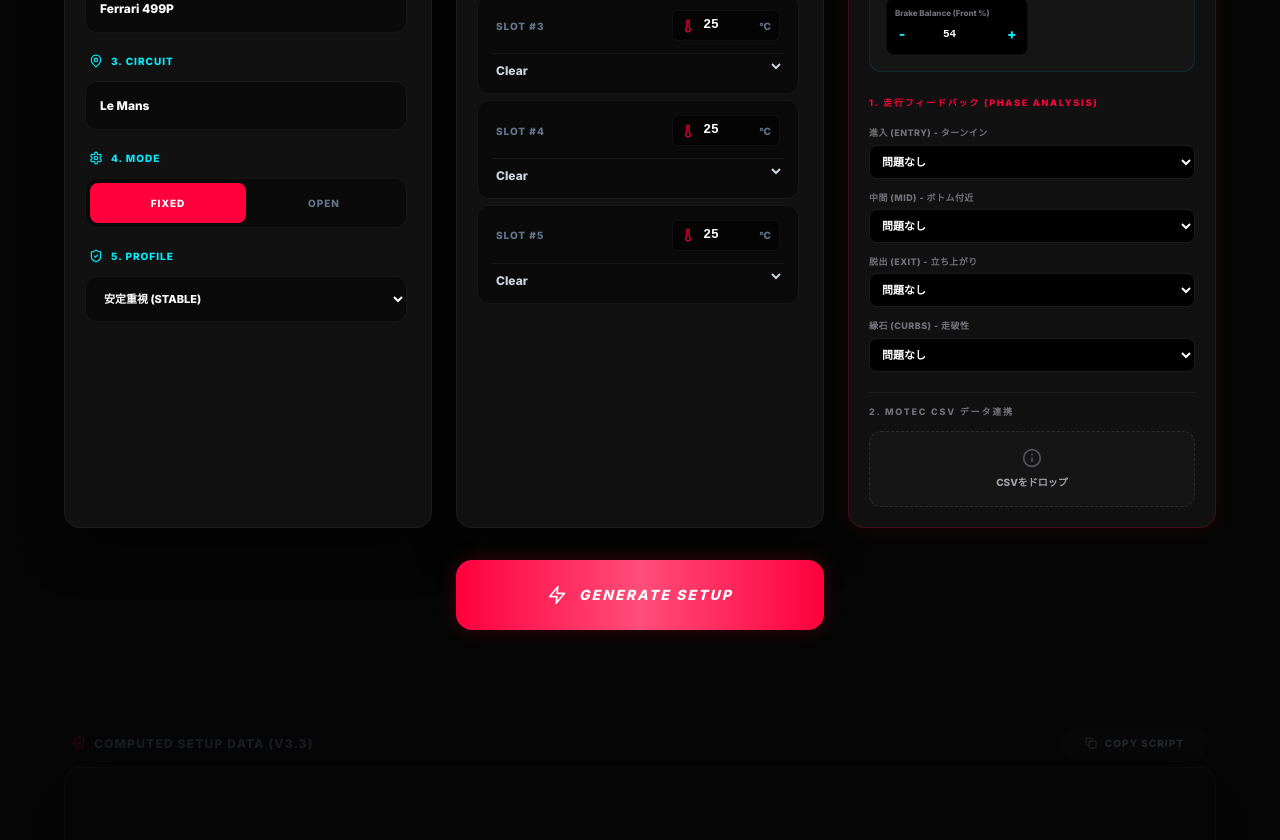
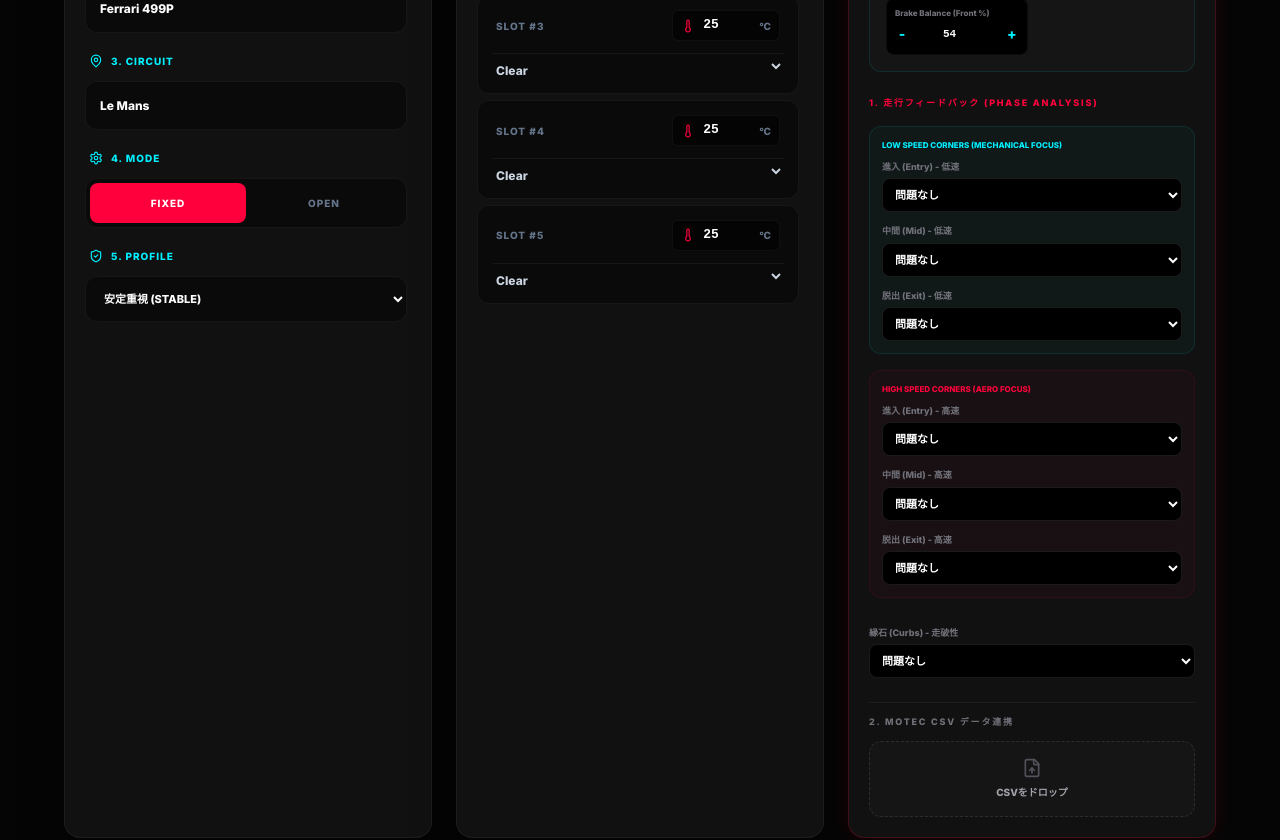
Before and after one commit to ciccida/wec-sprint-series, a React (Vite) app: page /ai-setup-engineer-lab-exclusive-v33 in a window 1280 px wide. Shown: the part 480-1320 px from the top of the page. Built offline with nearby package versions, Linux system fonts and the light colour scheme.

Commit message:
Update AI Setup Engineer to v3.5: Low/High speed diagnostics and robust MoTeC CSV metadata parsing

```diff
--- a/src/pages/SetupTool.jsx
+++ b/src/pages/SetupTool.jsx
@@ -133,38 +133,55 @@ const calculateSetup = (config, diagnostics, telemetry, weatherSlot, baseline) =
     res.rearWing = res.rearWing + 2;
   }
 
-  // --- 3. PHASE-AWARE PINPOINT ADJUSTMENTS ---
+  // --- 3. PHASE-AWARE PINPOINT ADJUSTMENTS (v3.5 High/Low Speed Split) ---
 
-  // ENTRY PHASE: Brakes, Aero, Diff
-  if (diagnostics.entry === 'understeer') {
+  // LOW SPEED (Mechanical Grip focus)
+  if (diagnostics.entry_low === 'understeer') {
     res.brakeBalance -= 1.0;
-    res.rearWing -= 1;
     res.preload += 20;
-  } else if (diagnostics.entry === 'oversteer') {
+  } else if (diagnostics.entry_low === 'oversteer') {
     res.brakeBalance += 1.0;
-    res.rearWing += 2;
     res.preload -= 20;
   }
 
-  // MID PHASE: Front Suspension
-  if (diagnostics.mid === 'understeer') {
+  if (diagnostics.mid_low === 'understeer') {
     res.springFront -= 1;
     res.arbFront -= 1;
-  } else if (diagnostics.mid === 'oversteer') {
+  } else if (diagnostics.mid_low === 'oversteer') {
     res.springFront += 1;
     res.arbFront += 1;
   }
 
-  // EXIT PHASE: Rear Suspension, TC
-  if (diagnostics.exit === 'understeer') {
+  if (diagnostics.exit_low === 'understeer') {
     res.springRear += 1;
     res.arbRear -= 1;
-    res.tcMap -= 1;
-  } else if (diagnostics.exit === 'oversteer') {
+  } else if (diagnostics.exit_low === 'oversteer') {
     res.springRear -= 1;
     res.arbRear += 1;
-    res.tcPower += 1; // Increase Cut
-    res.tcSlip += 1;  // Stricter Slip
+    res.tcPower += 1;
+  }
+
+  // HIGH SPEED (Aero / Rake focus)
+  if (diagnostics.entry_high === 'understeer') {
+    res.rearWing -= 1;
+    res.rhFront -= 2;
+  } else if (diagnostics.entry_high === 'oversteer') {
+    res.rearWing += 1;
+    res.rhFront += 2;
+  }
+
+  if (diagnostics.mid_high === 'understeer') {
+    res.rearWing -= 1;
+    res.rhFront -= 2;
+  } else if (diagnostics.mid_high === 'oversteer') {
+    res.rearWing += 1;
+    res.rhFront += 2;
+  }
+
+  if (diagnostics.exit_high === 'understeer') {
+    res.rearWing -= 1;
+  } else if (diagnostics.exit_high === 'oversteer') {
+    res.rearWing += 1;
   }
 
   // CURBS: Compliance
@@ -317,11 +334,14 @@ export default function AISetupTool() {
   const [mode, setMode] = useState('fixed');
   const [profile, setProfile] = useState('stable');
 
-  // Smart Analysis (v3.0)
+  // Smart Analysis (v3.5)
   const [diagnostics, setDiagnostics] = useState({
-    entry: 'none',
-    mid: 'none',
-    exit: 'none',
+    entry_low: 'none',
+    entry_high: 'none',
+    mid_low: 'none',
+    mid_high: 'none',
+    exit_low: 'none',
+    exit_high: 'none',
     curbs: 'none'
   });
   const [telemetry, setTelemetry] = useState(null);
@@ -471,14 +491,30 @@ export default function AISetupTool() {
     if (!file) return;
     const reader = new FileReader();
     reader.onload = (event) => {
-      // Dummy Parsing logic (to be expanded)
-      // We look for tire temp patterns in the CSV string
       const text = event.target.result;
-      if (text.includes('Tyre Temp')) {
+      const lines = text.split('\n');
+
+      let metadata = {
+        venue: 'Unknown',
+        vehicle: 'Unknown',
+        lap: 'Unknown'
+      };
+
+      // Robust Header Parsing
+      lines.slice(0, 30).forEach(line => {
+        const parts = line.split(',').map(p => p.replace(/"/g, '').trim());
+        if (parts[0] === 'Venue') metadata.venue = parts[1];
+        if (parts[0] === 'Vehicle') metadata.vehicle = parts[1];
+        if (parts[0] === 'Range') metadata.lap = parts[1];
+      });
+
       setTelemetry({
-          tireTemps: { fl: { inner: 85, outer: 70 }, fr: { inner: 82, outer: 72 }, rl: { inner: 80, outer: 75 }, rr: { inner: 80, outer: 75 } }
+        metadata,
+        timestamp: new Date().toLocaleTimeString(),
+        rawText: text.substring(0, 1000)
       });
-      }
+
+      alert(`MoTeC Telemetry Loaded:\nVenue: ${metadata.venue}\nVehicle: ${metadata.vehicle}\nLap: ${metadata.lap}\n\nAnalyzing driving patterns...`);
     };
     reader.readAsText(file);
   };
@@ -504,7 +540,7 @@ export default function AISetupTool() {
           <div style={{ display: 'flex', alignItems: 'center', gap: '0.75rem', marginBottom: '0.5rem' }}>
             <Zap style={{ color: '#00f0ff' }} size={32} />
             <h1 style={{ fontSize: '2.25rem', fontWeight: '900', fontStyle: 'italic', letterSpacing: '-0.05em', textTransform: 'uppercase', margin: 0 }}>
-              AI <span style={{ color: '#ff003c' }}>Setup</span> Engineer <span style={{ fontSize: '0.75rem', backgroundColor: '#ff003c', color: 'white', padding: '0.125rem 0.5rem', borderRadius: '0.25rem', marginLeft: '0.5rem', fontStyle: 'normal', letterSpacing: 'normal' }}>v3.3</span>
+              AI <span style={{ color: '#ff003c' }}>Setup</span> Engineer <span style={{ fontSize: '0.75rem', backgroundColor: '#ff003c', color: 'white', padding: '0.125rem 0.5rem', borderRadius: '0.25rem', marginLeft: '0.5rem', fontStyle: 'normal', letterSpacing: 'normal' }}>v3.5</span>
             </h1>
           </div>
           <div style={{ display: 'flex', flexWrap: 'wrap', gap: '1.5rem' }}>
@@ -780,15 +816,18 @@ export default function AISetupTool() {
               {/* 1. Driver Feedback (v3.5 Phase Analysis) */}
               <div style={{ marginBottom: '1.25rem' }}>
                 <label style={{ fontSize: '9px', fontWeight: '900', color: '#ff003c', textTransform: 'uppercase', letterSpacing: '0.2em', display: 'block', marginBottom: '1rem' }}>1. 走行フィードバック (Phase Analysis)</label>
+                <div style={{ display: 'grid', gap: '1rem' }}>
+                  {/* LOW SPEED SECTION */}
+                  <div style={{ padding: '0.75rem', backgroundColor: 'rgba(0,240,255,0.03)', borderRadius: '0.75rem', border: '1px solid rgba(0,240,255,0.1)' }}>
+                    <div style={{ fontSize: '8px', color: '#00f0ff', fontWeight: '900', marginBottom: '0.5rem', textTransform: 'uppercase' }}>Low Speed Corners (Mechanical Focus)</div>
                     <div style={{ display: 'grid', gap: '0.75rem' }}>
                       {[
-                    { label: '進入 (Entry) - ターンイン', key: 'entry', options: [{v:'none',t:'問題なし'},{v:'understeer',t:'アンダー (曲がらない)'},{v:'oversteer',t:'オーバー (不安定)'},{v:'unknown',t:'分からない / 特定不可'}] },
-                    { label: '中間 (Mid) - ボトム付近', key: 'mid', options: [{v:'none',t:'問題なし'},{v:'understeer',t:'アンダー (外に孕む)'},{v:'oversteer',t:'オーバー (回る)'},{v:'unknown',t:'分からない / 特定不可'}] },
-                    { label: '脱出 (Exit) - 立ち上がり', key: 'exit', options: [{v:'none',t:'問題なし'},{v:'understeer',t:'パワーアンダー'},{v:'oversteer',t:'トラクション不足'},{v:'unknown',t:'分からない / 特定不可'}] },
-                    { label: '縁石 (Curbs) - 走破性', key: 'curbs', options: [{v:'none',t:'問題なし'},{v:'bumpy',t:'跳ねる (吸収不足)'},{v:'unknown',t:'分からない / 特定不可'}] }
+                        { label: '進入 (Entry) - 低速', key: 'entry_low', options: [{v:'none',t:'問題なし'},{v:'understeer',t:'アンダー'},{v:'oversteer',t:'オーバー'}] },
+                        { label: '中間 (Mid) - 低速', key: 'mid_low', options: [{v:'none',t:'問題なし'},{v:'understeer',t:'アンダー'},{v:'oversteer',t:'オーバー'}] },
+                        { label: '脱出 (Exit) - 低速', key: 'exit_low', options: [{v:'none',t:'問題なし'},{v:'understeer',t:'トラクション抜ける'},{v:'oversteer',t:'リアが暴れる'}] }
                       ].map(item => (
                         <div key={item.key} style={{ display: 'flex', flexDirection: 'column', gap: '0.25rem' }}>
-                      <span style={{ fontSize: '9px', color: '#71717a', fontWeight: 'bold', textTransform: 'uppercase', letterSpacing: '0.05em' }}>{item.label}</span>
+                          <span style={{ fontSize: '9px', color: '#71717a', fontWeight: 'bold' }}>{item.label}</span>
                           <select
                             style={{ width: '100%', backgroundColor: 'black', border: '1px solid rgba(255,255,255,0.1)', borderRadius: '0.5rem', padding: '0.5rem', fontSize: '11px', fontWeight: 'bold', color: 'white', outline: 'none', cursor: 'pointer' }}
                             value={diagnostics[item.key]}
@@ -798,6 +837,45 @@ export default function AISetupTool() {
                           </select>
                         </div>
                       ))}
+                    </div>
+                  </div>
+
+                  {/* HIGH SPEED SECTION */}
+                  <div style={{ padding: '0.75rem', backgroundColor: 'rgba(255,0,60,0.03)', borderRadius: '0.75rem', border: '1px solid rgba(255,0,60,0.1)' }}>
+                    <div style={{ fontSize: '8px', color: '#ff003c', fontWeight: '900', marginBottom: '0.5rem', textTransform: 'uppercase' }}>High Speed Corners (Aero Focus)</div>
+                    <div style={{ display: 'grid', gap: '0.75rem' }}>
+                      {[
+                        { label: '進入 (Entry) - 高速', key: 'entry_high', options: [{v:'none',t:'問題なし'},{v:'understeer',t:'アンダー'},{v:'oversteer',t:'リア浮く/不安定'}] },
+                        { label: '中間 (Mid) - 高速', key: 'mid_high', options: [{v:'none',t:'問題なし'},{v:'understeer',t:'アンダー'},{v:'oversteer',t:'オーバー'}] },
+                        { label: '脱出 (Exit) - 高速', key: 'exit_high', options: [{v:'none',t:'問題なし'},{v:'understeer',t:'アンダー'},{v:'oversteer',t:'オーバー'}] }
+                      ].map(item => (
+                        <div key={item.key} style={{ display: 'flex', flexDirection: 'column', gap: '0.25rem' }}>
+                          <span style={{ fontSize: '9px', color: '#71717a', fontWeight: 'bold' }}>{item.label}</span>
+                          <select
+                            style={{ width: '100%', backgroundColor: 'black', border: '1px solid rgba(255,255,255,0.1)', borderRadius: '0.5rem', padding: '0.5rem', fontSize: '11px', fontWeight: 'bold', color: 'white', outline: 'none', cursor: 'pointer' }}
+                            value={diagnostics[item.key]}
+                            onChange={(e) => setDiagnostics({...diagnostics, [item.key]: e.target.value})}
+                          >
+                            {item.options.map(opt => <option key={opt.v} value={opt.v}>{opt.t}</option>)}
+                          </select>
+                        </div>
+                      ))}
+                    </div>
+                  </div>
+
+                  {/* CURBS */}
+                  <div style={{ padding: '0.25rem 0' }}>
+                    <span style={{ fontSize: '9px', color: '#71717a', fontWeight: 'bold' }}>縁石 (Curbs) - 走破性</span>
+                    <select
+                      style={{ width: '100%', backgroundColor: 'black', border: '1px solid rgba(255,255,255,0.1)', borderRadius: '0.5rem', padding: '0.5rem', fontSize: '11px', fontWeight: 'bold', color: 'white', outline: 'none', cursor: 'pointer' }}
+                      value={diagnostics.curbs}
+                      onChange={(e) => setDiagnostics({...diagnostics, curbs: e.target.value})}
+                    >
+                      <option value="none">問題なし</option>
+                      <option value="bumpy">跳ねる (吸収不足)</option>
+                      <option value="unknown">分からない</option>
+                    </select>
+                  </div>
                 </div>
               </div>
 
@@ -813,11 +891,18 @@ export default function AISetupTool() {
                   />
                   <div className="text-center space-y-1.5">
                     <div className="flex justify-center">
-                      <Info size={20} className="text-zinc-600 group-hover:text-[#ff003c] transition-colors" />
+                      <FileUp size={20} className={telemetry ? "text-[#00f0ff]" : "text-zinc-600"} />
                     </div>
-                    <p className="text-[10px] font-bold text-zinc-400">
-                      {telemetry ? "✅ データ読み込み完了" : "CSVをドロップ"}
+                    {telemetry ? (
+                      <div style={{ animation: 'fadeIn 0.5s ease-out' }}>
+                        <p className="text-[10px] font-bold text-[#00f0ff]">✅ TELEMETRY ACTIVE</p>
+                        <p className="text-[8px] text-zinc-400 mt-1 uppercase font-mono">
+                          {telemetry.metadata.venue} | {telemetry.metadata.vehicle} | {telemetry.metadata.lap}
                         </p>
+                      </div>
+                    ) : (
+                      <p className="text-[10px] font-bold text-zinc-400">CSVをドロップ</p>
+                    )}
                   </div>
                 </div>
               </div>
```
Lines whose indentation alone changed are shown as unchanged.
